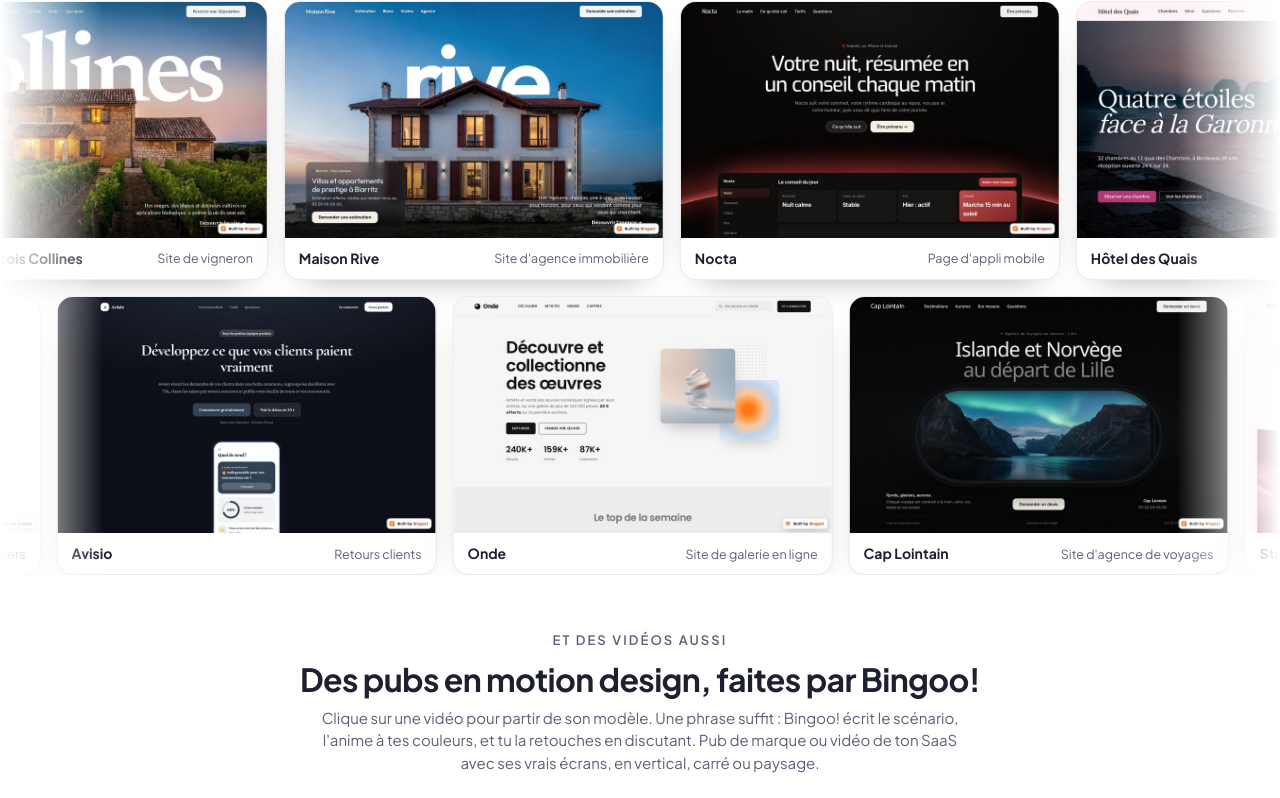
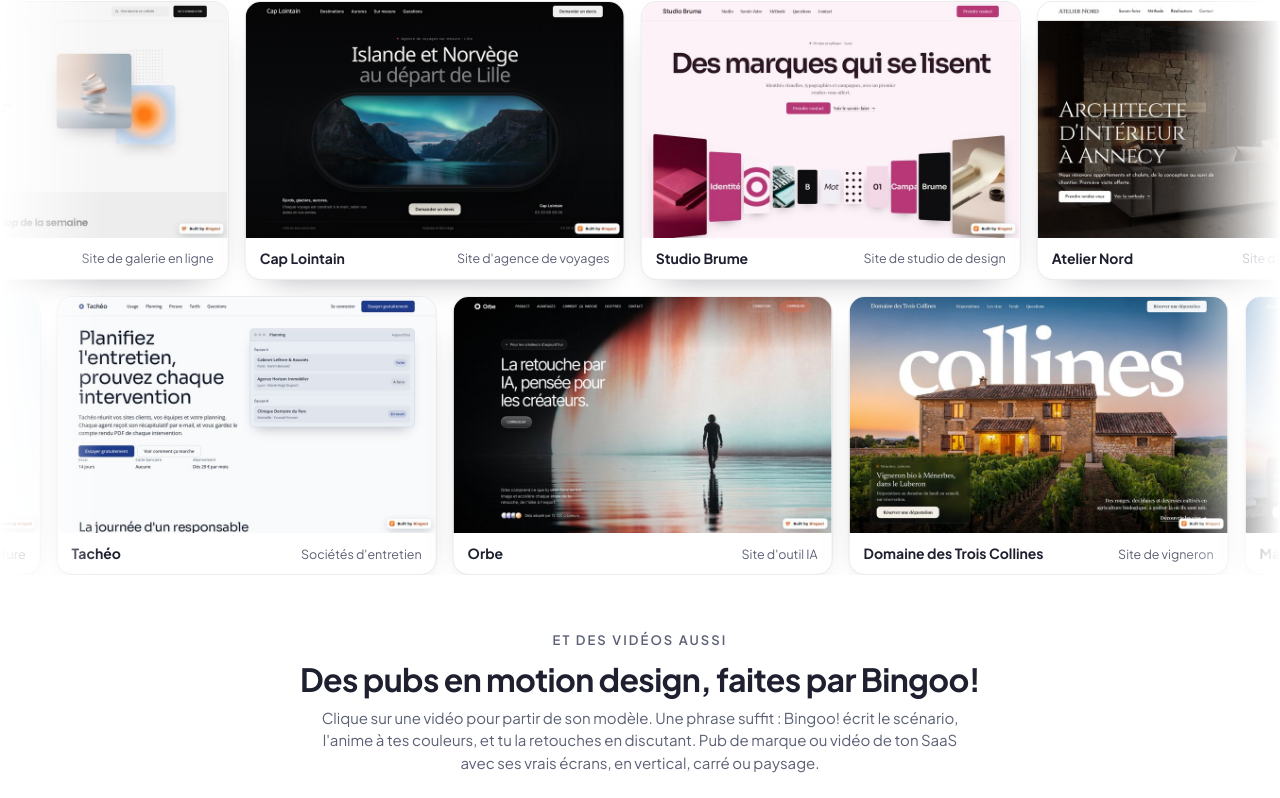
Before and after one commit to maisonravita/bingoo, a React (Vite) app: page / in a window 1280 px wide. Shown: the part 1783-2581 px from the top of the page. Built offline with nearby package versions, Linux system fonts and the light colour scheme; no server answers.

Commit message:
Réalisations : Orbe
Co-Authored-By: Claude Opus 5.5 <noreply@anthropic.com>
Claude-Session: https://claude.ai/code/session_01VPSS7mNZ2Xsm3gALV4YePB

```diff
--- a/src/pages/Landing.jsx
+++ b/src/pages/Landing.jsx
@@ -168,8 +168,9 @@ function ChantierFlou({ texte, genre, children }) {
 // Un clic sur un SaaS de la vitrine remplit l'idée (point de départ à adapter)
 // Premiers écrans réels de projets construits par Bingoo! (captures du robot, en visiteur) ; 5e valeur : "site" pour un site vitrine
 export const VITRINE = [
-  // Modèles recopiés des maquettes de Jean (28/11) : paysage illustré, vitrine en duo
+  // Modèles recopiés des maquettes de Jean (28/11) : paysage illustré, horizon, vitrine en duo
   ["vallee-verte", "Vallée Verte", "Site d'agence immobilière nature", "Le site de mon agence de maisons à la campagne dans le Vercors, avec les maisons à vendre", "site"],
+  ["orbe", "Orbe", "Site d'outil IA", "Le site de mon outil de retouche photo et vidéo par IA pour les créateurs", "site"],
   ["onde", "Onde", "Site de galerie en ligne", "Le site de ma galerie en ligne d'œuvres numériques, avec les enchères", "site"],
   // Premiers écrans signatures (26/11) : mot géant, hublot, galerie courbe, lueur
   ["domaine-trois-collines", "Domaine des Trois Collines", "Site de vigneron", "Le site de mon domaine viticole dans le Luberon, avec les dégustations au domaine", "site"],
```
Also changed, not shown: public/vitrine/orbe.jpg (added).
